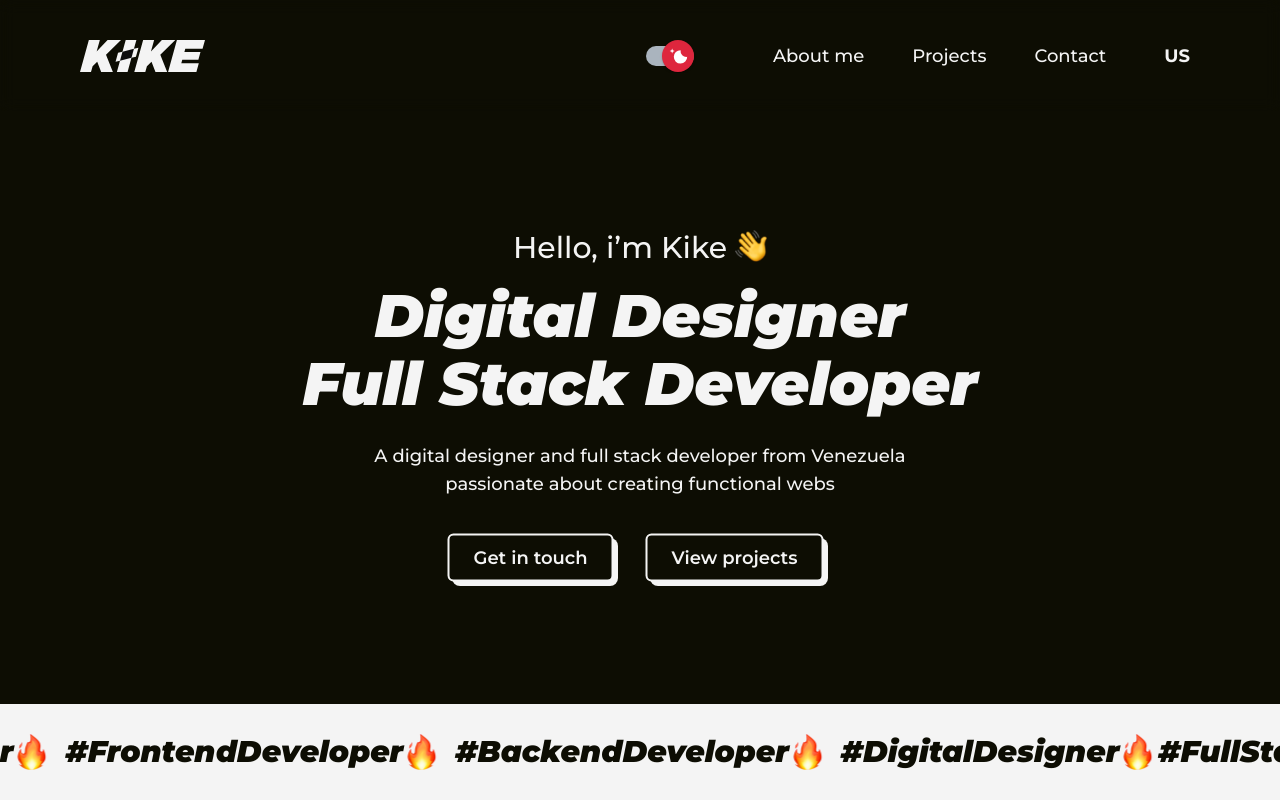
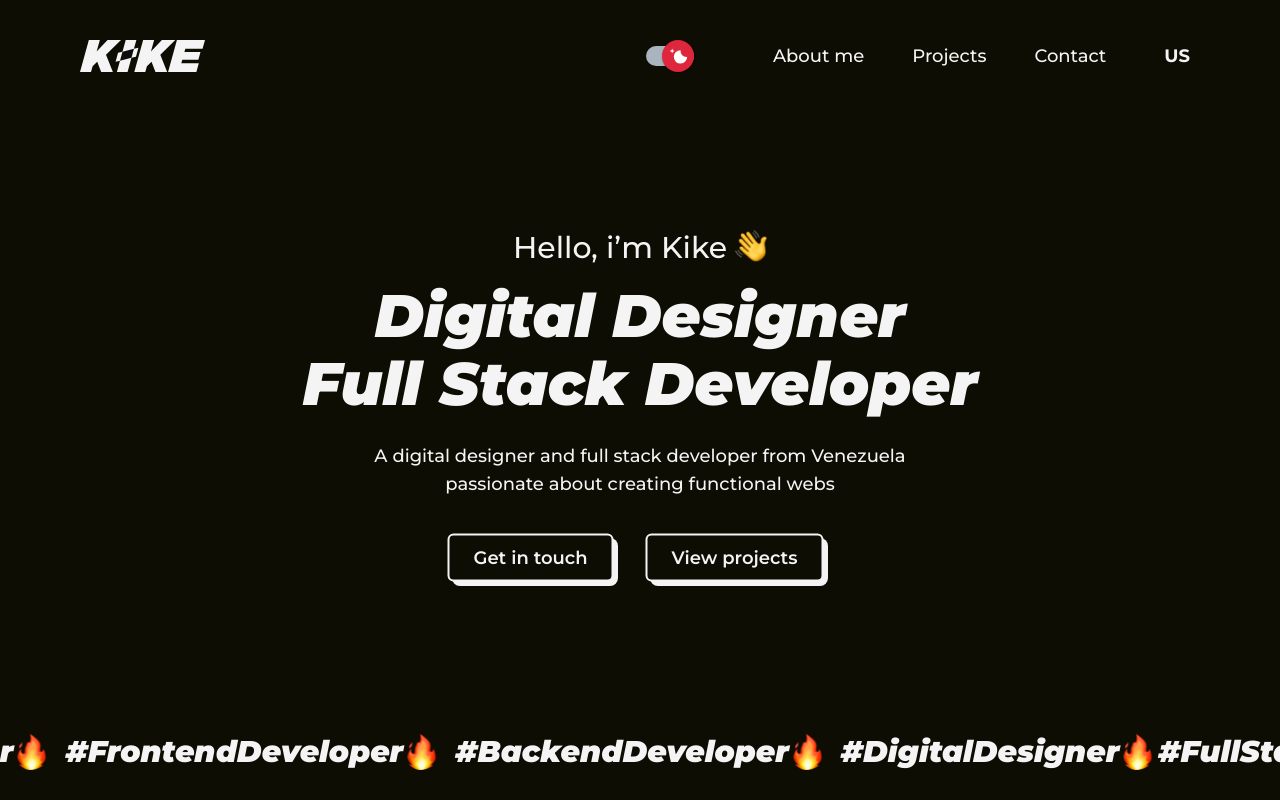
Before and after one commit to kikeai/portfolio, a React (Vite) app: page / in a window 1280 px wide. Shown: the top 800 px of the page. Built offline with nearby package versions, Linux system fonts and the light colour scheme.

Commit message:
change slider color

```diff
--- a/src/components/Slider/Slider.tsx
+++ b/src/components/Slider/Slider.tsx
@@ -5,11 +5,11 @@ import { transition } from "../../App";
 const Slider = () => {
     const mode = useAppSelector(state => state.view.mode);
     const idiom = useAppSelector(state => state.view.idiom);
-    let textStyle = `${mode? "text-dark": "text-light"} font-montserrat font-black text-3xl 2xl:text-[42px] 2xl:w-[1920px] italic`
+    let textStyle = `${mode? "text-light": "text-dark"} font-montserrat font-black text-3xl 2xl:text-[42px] 2xl:w-[1920px] italic`
     let fire = <img className="h-9 2xl:h-10 mr-4" src={fireEmoji} alt="fire" />;
 
     return (
-        <div className={`${mode? "bg-light": "bg-dark"} ${transition} w-full h-24 2xl:h-32 text- overflow-hidden`}>
+        <div className={`${mode? "bg-dark": "bg-light"} ${transition} w-full h-24 2xl:h-32 text- overflow-hidden`}>
             <div className="flex items-center h-full w-[2920px] 2xl:w-[3820px] gap-4 2xl:gap-4 animate-slider 2xl:animate-sliderxl">
                 <div>
                     <span className={`${textStyle} flex`}>#FullStakDeveloper{fire} #FrontendDeveloper{fire} #BackendDeveloper{fire} #DigitalDesigner{fire}</span>
```
